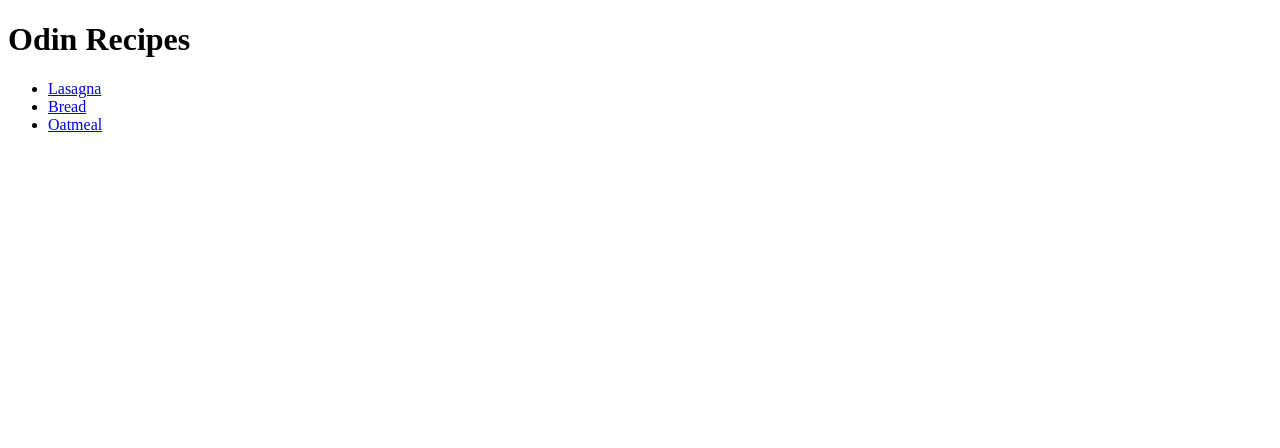
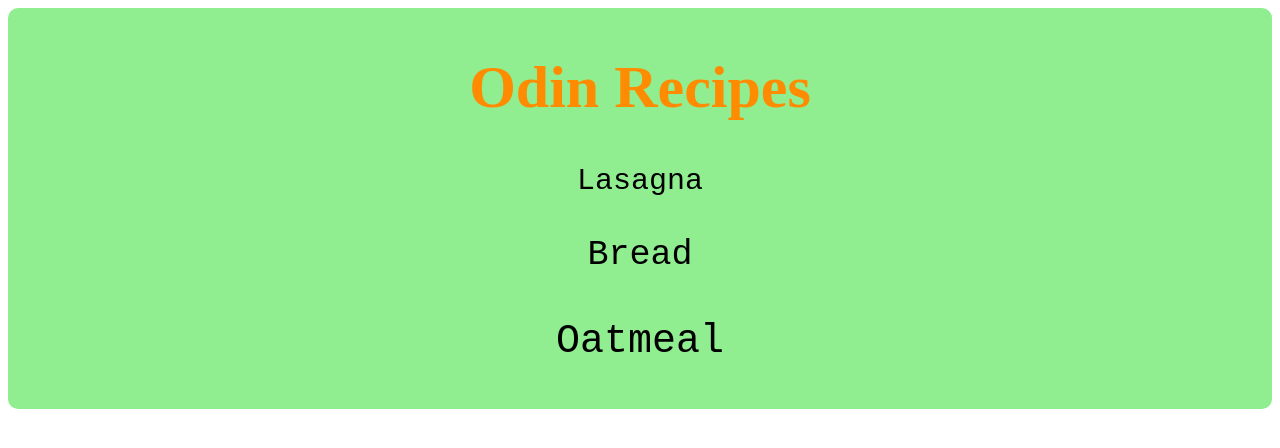
Before and after one commit to Skjolde89/odin-recipes, a plain HTML site: page index.html in a window 1280 px wide. Drawn offline with Linux system fonts and the light colour scheme.

Commit message:
Focused on making classes and creating a div

```diff
--- a/index.html
+++ b/index.html
@@ -5,15 +5,16 @@
     <meta charset="UTF-8">
     <meta name="viewport" content="width=device-width, initial-scale=1.0">
     <title>Document</title>
+    <link rel="stylesheet" href="style.css">
 </head>
 
 <body>
-    <h1>Odin Recipes</h1>
-    <ul>
-        <li><a href="./recipes/lasagna.html">Lasagna</a></li>
-        <li><a href="./recipes/bread.html">Bread</a></li>
-        <li><a href="./recipes/oatmeal.html">Oatmeal</a></li>
-    </ul>
+    <div id="recipes">
+        <h1>Odin Recipes</h1>
+        <p class="lasagna"><a href="./recipes/lasagna.html">Lasagna</a></p>
+        <p class="bread"><a href="./recipes/bread.html">Bread</a></p>
+        <p class="oatmeal"><a href="./recipes/oatmeal.html">Oatmeal</a></p>
+    </div>
 </body>
 
 </html>
```
